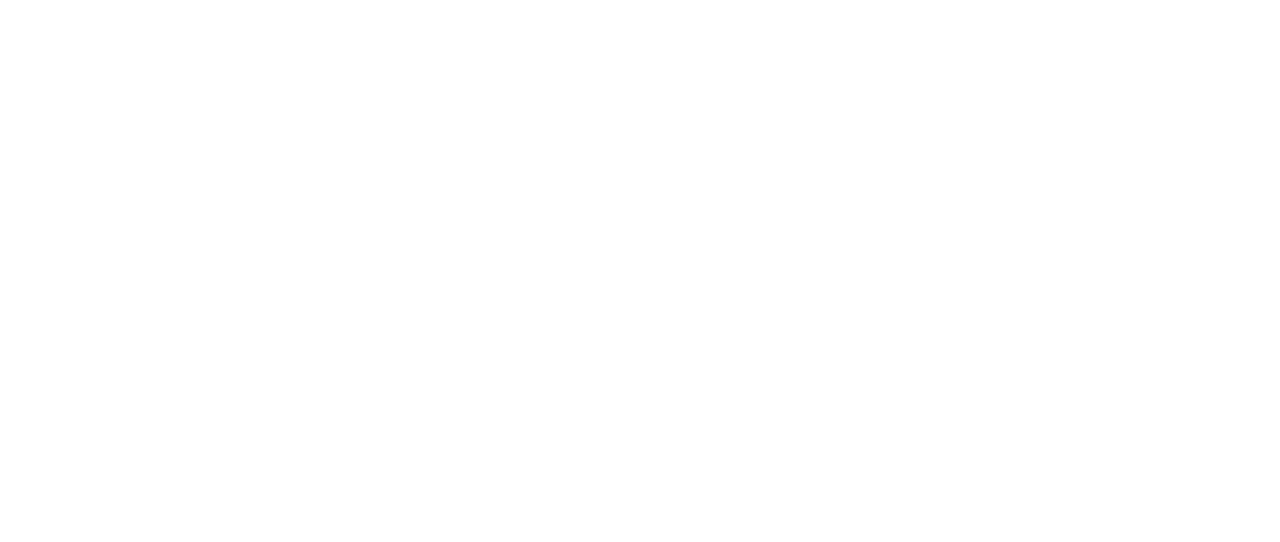
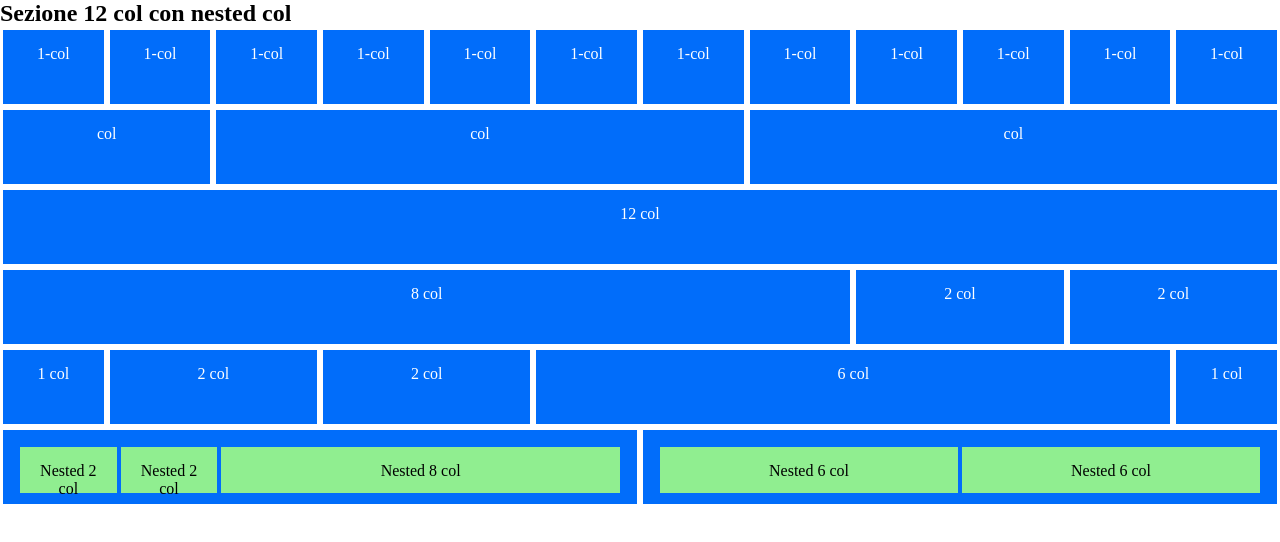
Before and after one commit to Leonardo-Gudini/html-css-12bool, a plain HTML site: page index.html in a window 1280 px wide. Drawn offline with Linux system fonts and the light colour scheme.

Commit message:
aggiunta prima sezione "col" con nested "col"

```diff
--- a/css/12bool.css
+++ b/css/12bool.css
@@ -3,3 +3,79 @@
     padding: 0;
     box-sizing: border-box;
 }
+
+.container{
+    max-width: 1170px;
+    margin: 0 auto;
+}
+
+.container-fluid{
+    max-width: 100%;
+    width: 100%;
+}
+
+.row{
+    display: flex;
+    flex-direction: row;
+    flex-wrap: wrap;
+}
+
+.col-1{
+    flex-basis: calc((100% / 12) * 1);
+    max-width: calc((100% / 12) * 1);
+}
+
+.col-2{
+    flex-basis: calc((100% / 12) * 2);
+    max-width: calc((100% / 12) * 2);
+}
+
+.col-3{
+    flex-basis: calc((100% / 12) * 3);
+    max-width: calc((100% / 12) * 3);
+}
+
+.col-4{
+    flex-basis: calc((100% / 12) * 4);
+    max-width: calc((100% / 12) * 4);
+}
+
+.col-5{
+    flex-basis: calc((100% / 12) * 5);
+    max-width: calc((100% / 12) * 5);
+}
+
+.col-6{
+    flex-basis: calc((100% / 12) * 6);
+    max-width: calc((100% / 12) * 6);
+}
+
+.col-7{
+    flex-basis: calc((100% / 12) * 7);
+    max-width: calc((100% / 12) * 7);
+}
+
+.col-8{
+    flex-basis: calc((100% / 12) * 8);
+    max-width: calc((100% / 12) * 8);
+}
+
+.col-9{
+    flex-basis: calc((100% / 12) * 9);
+    max-width: calc((100% / 12) * 9);
+}
+
+.col-10{
+    flex-basis: calc((100% / 12) * 10);
+    max-width: calc((100% / 12) * 10);
+}
+
+.col-11{
+    flex-basis: calc((100% / 12) * 11);
+    max-width: calc((100% / 12) * 11);
+}
+
+.col-12{
+    flex-basis: calc((100% / 12) * 12);
+    max-width: calc((100% / 12) * 12);
+}
--- a/css/style.css
+++ b/css/style.css
@@ -0,0 +1,15 @@
+[class*="col-"]{
+    background-color: #016DFA;
+    color: white;
+    border: 3px solid white;
+    height: 80px;
+    padding: 15px;
+    text-align: center;
+}
+
+.nested>[class*="col-"]{
+    color: black;
+    background-color: lightgreen;
+    border: 2px solid #016DFA;
+    height: 50px;
+}
--- a/index.html
+++ b/index.html
@@ -11,5 +11,124 @@
 </head>
 <body>
 
+
+    <h2>Sezione 12 col con nested col</h2>
+    <div class="container-fluid">
+
+        <div class="row">
+            <div class="col-1">
+                1-col
+            </div>
+            <div class="col-1">
+                1-col
+            </div>
+            <div class="col-1">
+                1-col
+            </div>
+            <div class="col-1">
+                1-col
+            </div>
+            <div class="col-1">
+                1-col
+            </div>
+            <div class="col-1">
+                1-col
+            </div>
+            <div class="col-1">
+                1-col
+            </div>
+            <div class="col-1">
+                1-col
+            </div>
+            <div class="col-1">
+                1-col
+            </div>
+            <div class="col-1">
+                1-col
+            </div>
+            <div class="col-1">
+                1-col
+            </div>
+            <div class="col-1">
+                1-col
+            </div>
+        </div>
+
+        <div class="row">
+            <div class="col-2">
+                col
+            </div>
+
+            <div class="col-5">
+                col
+            </div>
+
+            <div class="col-5">
+                col
+            </div>
+        </div>
+
+        <div class="row">
+            <div class="col-12">
+                12 col
+            </div>
+        </div>
+
+        <div class="row">
+            <div class="col-8">
+                8 col
+            </div>
+
+            <div class="col-2">
+                2 col
+            </div>
+
+            <div class="col-2">
+                2 col
+            </div>
+        </div>
+
+        <div class="row">
+            <div class="col-1">
+                1 col
+            </div>
+
+            <div class="col-2">
+                2 col
+            </div>
+
+            <div class="col-2">
+                2 col
+            </div>
+
+            <div class="col-6">
+                6 col
+            </div>
+
+            <div class="col-1">
+                1 col
+            </div>
+        </div>
+
+        <!--NESTED COL-->
+        <div class="row">
+            <div class="col-6">
+                <div class="row nested">
+                    <div class="col-2">Nested 2 col</div>
+                    <div class="col-2">Nested 2 col</div>
+                    <div class="col-8">Nested 8 col</div>
+                </div>
+            </div>
+            <div class="col-6">
+                <div class="row nested">
+                    <div class="col-6">Nested 6 col</div>
+                    <div class="col-6">Nested 6 col</div>
+                </div>
+            </div>
+        </div>
+    </div>
+
+
+
 </body>
 </html>
```
